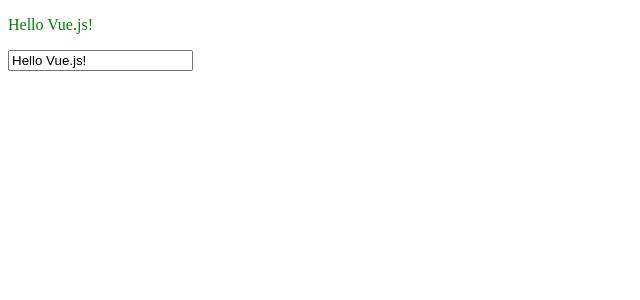
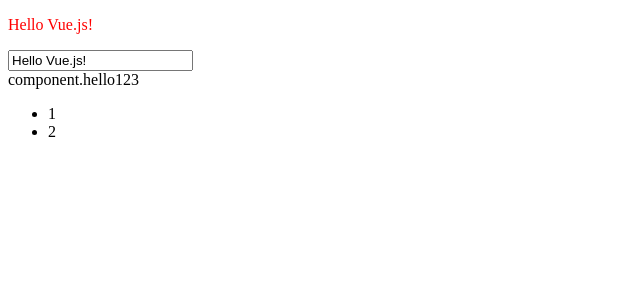
Before and after one commit to wujincun/webpack_vue, a Vue app: page / in a window 1280 px wide. Shown: the top 300 px of the page, without its empty margins (0-640 px from the left). Built offline with nearby package versions, Linux system fonts and the light colour scheme.

Commit message:
配置成功

```diff
--- a/package.json
+++ b/package.json
@@ -55,6 +55,7 @@
     "vue-loader": "^9.7.0",
     "webpack": "^1.13.3",
     "webpack-dev-server": "^1.16.2",
+    "webpack-hot-middleware": "^2.13.1",
     "webpack-merge": "^0.15.0"
   }
 }
--- a/src/vue/app.vue
+++ b/src/vue/app.vue
@@ -3,20 +3,30 @@
     <div>
         <p class="message">{{ message }}</p>
         <input v-model="message">
+        <hello></hello>
+        <ul>
+            <li>1</li>
+            <li>2</li>
+        </ul>
     </div>
 </template>
 <script>
+    import Hello from "./components/hello"
     export default{
         data(){
             return {
                 message: 'Hello Vue.js!'
             }
-        }
+        },
+        components:{
+            Hello
+        },//模块必须引入注册
+
     }
 
 </script>
 <style>
     .message{
-        color: green;
+        color: red;
     }
 </style>
--- a/src/vue/components/hello.vue
+++ b/src/vue/components/hello.vue
@@ -0,0 +1,3 @@
+<template>
+    <div>component.hello123</div>
+</template>
```
